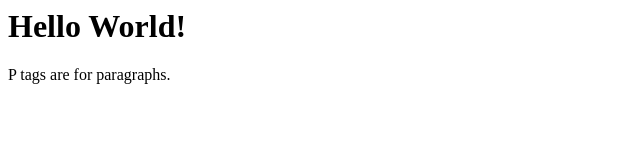
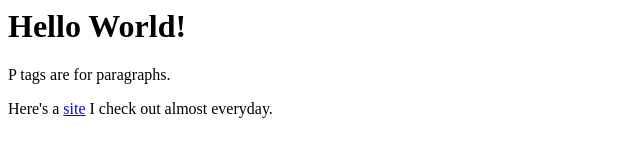
Before and after one commit to CajucomW/KSHelloWorld, a plain HTML site: page index.html in a window 1280 px wide. Shown: the whole page, without its empty margins (0-640 px from the left). Drawn offline with Linux system fonts and the light colour scheme.

Commit message:
Update index.html

```diff
--- a/index.html
+++ b/index.html
@@ -1,2 +1,3 @@
 <h1>Hello World!</h1>
 <p>P tags are for paragraphs.</p>
+<p>Here's a <a href="www.sherdog.com">site</a> I check out almost everyday.</p>
```
